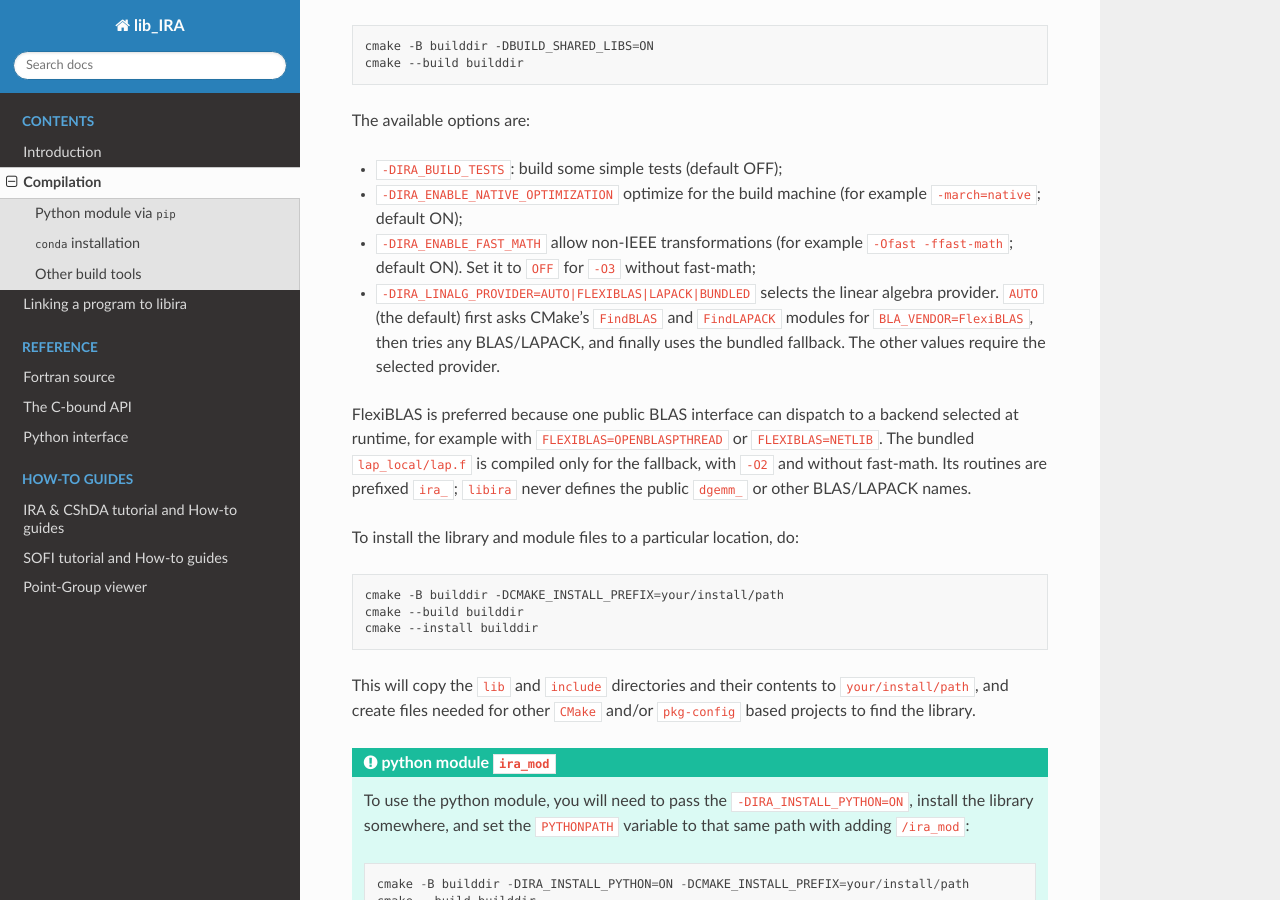
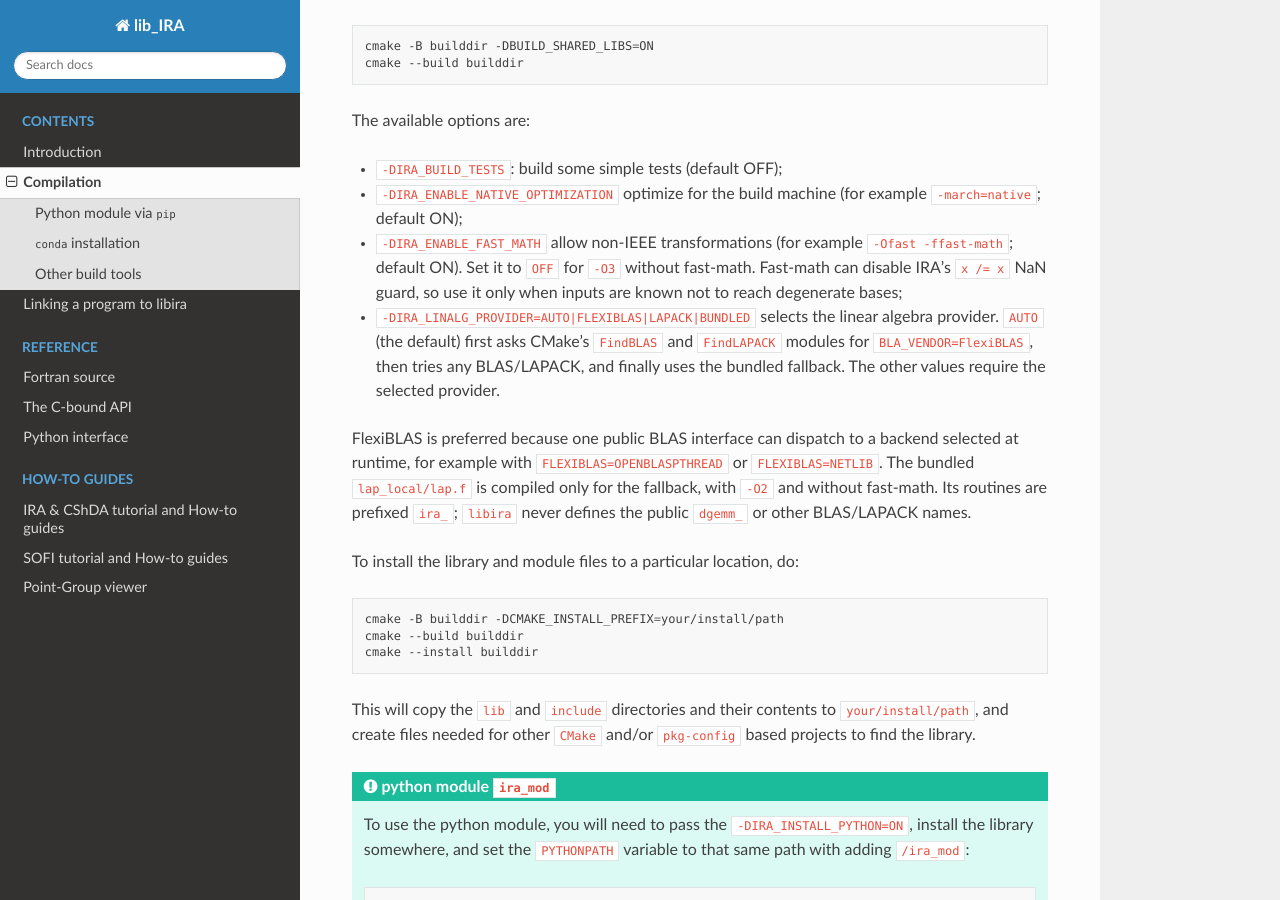
Before and after one commit to mammasmias/IterativeRotationsAssignments, a Sphinx documentation site: the page built from docs/compilation.rst, in a window 1280 px wide and 900 px high, scrolled down 1150 px. Built offline with Sphinx 7.4.7 and the Read the Docs theme 3.1.0, drawn with Linux system fonts in a browser that asks for light colours.

Commit message:
docs(build): warn about fast-math NaN semantics

```diff
--- a/docs/compilation.rst
+++ b/docs/compilation.rst
@@ -67,7 +67,8 @@ Other build tools are available, use one of the following:
         (for example ``-march=native``; default ON);
       * ``-DIRA_ENABLE_FAST_MATH`` allow non-IEEE transformations (for example
         ``-Ofast -ffast-math``; default ON). Set it to ``OFF`` for ``-O3``
-        without fast-math;
+        without fast-math. Fast-math can disable IRA's ``x /= x`` NaN guard,
+        so use it only when inputs are known not to reach degenerate bases;
       * ``-DIRA_LINALG_PROVIDER=AUTO|FLEXIBLAS|LAPACK|BUNDLED`` selects the
         linear algebra provider. ``AUTO`` (the default) first asks CMake's
         ``FindBLAS`` and ``FindLAPACK`` modules for ``BLA_VENDOR=FlexiBLAS``,
@@ -178,6 +179,8 @@ Other build tools are available, use one of the following:
       fast-math; and ``portable-release`` also omits ``-march=native``. Use
       ``bundled-release`` for an optimized no-dependency build or
       ``bundled-safe-release`` to compile the entire package with ``-O2``.
+      Prefer ``strict-release`` when degenerate inputs may exercise IRA's NaN
+      guard; ``release`` prioritizes benchmark speed and is not IEEE-safe.
 
       fpm 0.13 applies one compiler flag set to the complete dependency graph;
       it cannot give a path dependency separate per-file flags. Consequently
```
